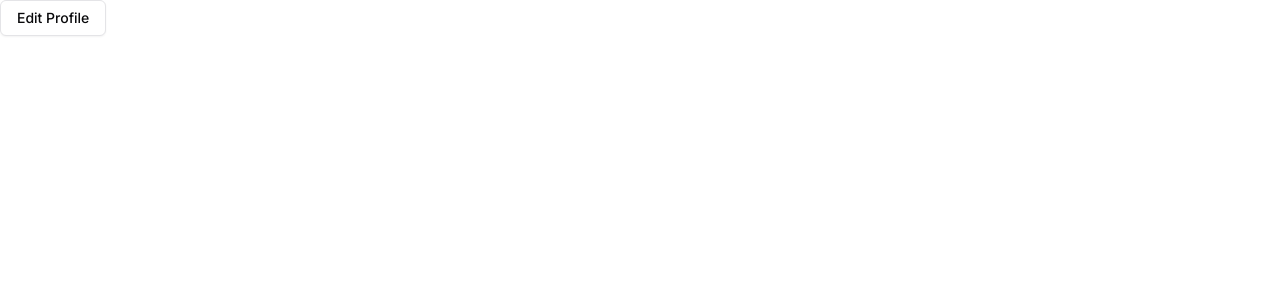
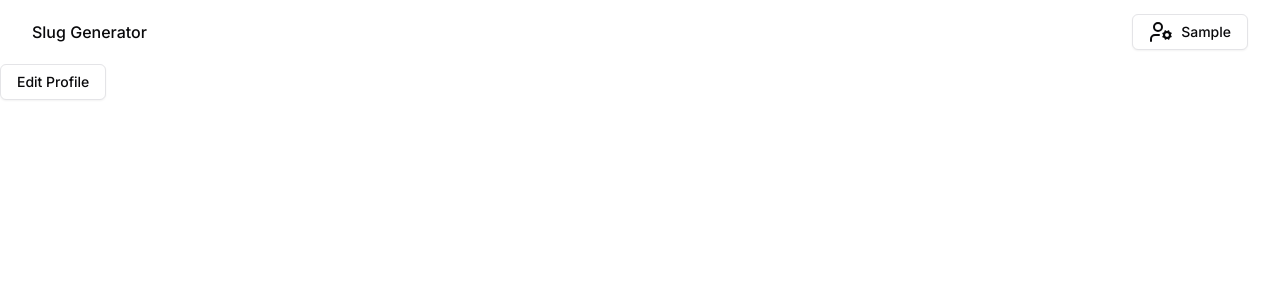
Before and after one commit to imjesusc/slug-generator, a Next.js app: page /dashboard in a window 1280 px wide. Shown: the top 300 px of the page. Built offline with nearby package versions, Linux system fonts and the light colour scheme; no server answers; sample sign-in values are in the browser's storage.

Commit message:
feat(Root): Add NavBar, integrate GitHub login with next-auth, and implement route control using pro

```diff
--- /dev/null
+++ b/src/app/Providers.tsx
@@ -0,0 +1,58 @@
+'use client'
+
+import { SessionProvider, useSession } from 'next-auth/react'
+import { usePathname, useRouter } from 'next/navigation'
+import { useEffect } from 'react'
+
+export function AuthProvider ({ children }: { children: React.ReactNode }) {
+  return <SessionProvider>{children}</SessionProvider>
+}
+
+export function ProtectedRoute ({ children }: { children: React.ReactNode }) {
+  const router = useRouter()
+  const { status } = useSession()
+
+  useEffect(() => {
+    if (status === 'unauthenticated') {
+      router.push('/')
+    }
+  }, [status, router])
+
+  if (status === 'unauthenticated') return null
+
+  return (
+    <>{children}</>
+  )
+}
+
+const protectedBeforeRoutes = ['/']
+
+const BeforeAuth = ({ children }: { children: React.ReactNode }) => {
+  const router = useRouter()
+  const { status } = useSession()
+  const pathname = usePathname()
+
+  useEffect(() => {
+    if (status === 'authenticated' && protectedBeforeRoutes.includes(pathname)) {
+      router.push('/dashboard')
+    }
+  }, [status, router])
+
+  if (status === 'authenticated') return null
+
+  return (
+    <>{children}</>
+  )
+}
+
+const protectedRoutes = ['/dashboard']
+
+export function AuthWrapper ({ children }: { children: React.ReactNode }) {
+  const { status } = useSession()
+  const pathname = usePathname()
+
+  if (status === 'loading') return null
+  return (
+    <>{protectedRoutes.includes(pathname) ? <ProtectedRoute>{children}</ProtectedRoute> : <BeforeAuth>{children}</BeforeAuth>}</>
+  )
+}
--- a/src/app/layout.tsx
+++ b/src/app/layout.tsx
@@ -4,6 +4,8 @@ import '../styles/globals.css'
 import React from 'react'
 import { Toaster } from '@/components/ui'
 
+import { NavBar } from '@/components/global'
+import { AuthProvider, AuthWrapper } from './Providers'
 const inter = Inter({ subsets: ['latin'] })
 
 export const metadata: Metadata = {
@@ -15,18 +17,22 @@ export const metadata: Metadata = {
     apple: '/apple-touch-icon.png'
   }
 }
-
-export default function RootLayout ({
+export default async function RootLayout ({
   children
 }: {
   children: React.ReactNode
 }) {
   return (
     <html lang="en">
-      <body className={inter.className}>
-        {children}
-        <Toaster />
-      </body>
+        <body className={inter.className}>
+          <AuthProvider>
+            <AuthWrapper>
+              <NavBar/>
+              {children}
+            </AuthWrapper>
+            <Toaster />
+          </AuthProvider>
+        </body>
     </html>
   )
 }
--- /dev/null
+++ b/src/components/global/NavBar.tsx
@@ -0,0 +1,60 @@
+'use client'
+
+import React from 'react'
+import { Button } from '../ui'
+import { GitHubLogoIcon } from '@radix-ui/react-icons'
+import { signIn, useSession } from 'next-auth/react'
+import { UserNav } from '../molecules/UserNav'
+import { type UserNavProps } from '@/models/UserNav.interface'
+import Link from 'next/link'
+
+export function NavBar () {
+  const { data, status } = useSession()
+
+  const userData: UserNavProps = {
+    user: {
+      name: data?.user?.name ?? 'Anonymous',
+      email: data?.user?.email ?? 'Unknown'
+    },
+    image: data?.user?.image ?? ''
+  }
+
+  const handleSignIn = () => {
+    signIn('github', {
+      callbackUrl: '/dashboard'
+    })
+      .then(() => {
+        // Handle success
+      })
+      .catch((error) => {
+        console.log(error)
+      })
+  }
+  return (
+    <header className='w-screen grid place-content-center h-16'>
+      <nav className='flex w-screen container justify-between'>
+        <div className='flex items-center gap-2'>
+          <Link href={'/dashboard'} className='text-base font-medium'>Slug Generator</Link>
+        </div>
+        <div>
+         {status === 'authenticated' && (
+            <div className='flex items-center gap-5'>
+              <UserNav user={userData?.user} image={userData?.image} />
+            </div>
+         )}
+
+          {status !== 'authenticated' && (
+            <Button
+            variant={'outline'}
+            className='gap-2'
+            onClick={handleSignIn}
+          >
+            Sign with
+            <GitHubLogoIcon />
+          </Button>
+          )}
+        </div>
+      </nav>
+    </header>
+  )
+}
--- /dev/null
+++ b/src/components/global/index.ts
@@ -0,0 +1 @@
+export * from './NavBar'
--- a/src/components/molecules/SlugsTable.tsx
+++ b/src/components/molecules/SlugsTable.tsx
@@ -20,7 +20,7 @@ export const SlugsTable: FC<SlugsTableProps> = ({ links }) => {
     <TableCaption>A list of your recent custom slugs.</TableCaption>
     <TableHeader>
       <TableRow>
-        <TableHead className="truncate max-w-[300px]">Custom url slug</TableHead>
+        <TableHead className="truncate w-[180px] max-w-[300px]">Custom url slug</TableHead>
         <TableHead className="truncate">Complete URL</TableHead>
       </TableRow>
     </TableHeader>
--- /dev/null
+++ b/src/components/molecules/UserNav.tsx
@@ -0,0 +1,70 @@
+import {
+  Button,
+  DropdownMenu,
+  DropdownMenuContent,
+  DropdownMenuGroup,
+  DropdownMenuItem,
+  DropdownMenuSeparator,
+  DropdownMenuShortcut,
+  DropdownMenuTrigger
+} from '@/components/ui'
+import { type UserNavProps } from '@/models/UserNav.interface'
+import { ExternalLinkIcon, GitHubLogoIcon, PlusIcon } from '@radix-ui/react-icons'
+import { UserCog } from 'lucide-react'
+import Link from 'next/link'
+import { type FC } from 'react'
+import { signOut } from 'next-auth/react'
+
+export const UserNav: FC<UserNavProps> = ({ user }) => {
+  const handleSignOut = () => {
+    signOut({
+      callbackUrl: '/'
+    })
+      .then(() => {
+        // Handle success
+      })
+      .catch((error) => {
+        console.log(error)
+      })
+  }
+
+  return (
+    <DropdownMenu>
+      <DropdownMenuTrigger asChild>
+          <Button variant={'outline'}>
+            <UserCog className='mr-2'/>
+            {user.name.split(' ')[0]}
+          </Button>
+      </DropdownMenuTrigger>
+      <DropdownMenuContent className="w-56" align="end" forceMount>
+        <DropdownMenuGroup className='font-sans'>
+          <DropdownMenuItem className='cursor-pointer'>
+            Create a new link
+            <DropdownMenuShortcut><PlusIcon /></DropdownMenuShortcut>
+          </DropdownMenuItem>
+            <Link target='_blank' href={'https://github.com/imjesusc/slug-generator/issues/new'}>
+              <DropdownMenuItem className='cursor-pointer'>
+                Report a bug
+                <DropdownMenuShortcut><ExternalLinkIcon /></DropdownMenuShortcut>
+              </DropdownMenuItem>
+            </Link >
+
+            <Link target='_blank' href='https://github.com/imjesusc/slug-generator'>
+              <DropdownMenuItem className='cursor-pointer'>
+                Repository
+                <DropdownMenuShortcut>
+                  <GitHubLogoIcon />
+                </DropdownMenuShortcut>
+              </DropdownMenuItem>
+            </Link>
+        </DropdownMenuGroup>
+        <DropdownMenuSeparator />
+        <DropdownMenuItem
+         onClick={handleSignOut}
+          className='cursor-pointer'>
+          Log out
+        </DropdownMenuItem>
+      </DropdownMenuContent>
+    </DropdownMenu>
+  )
+}
--- /dev/null
+++ b/src/models/UserNav.interface.ts
@@ -0,0 +1,7 @@
+export interface UserNavProps {
+  user: {
+    name: string
+    email: string
+  }
+  image: string
+}
```
Also changed, not shown: 1 other file (tests, documents, lock files or other folders).
